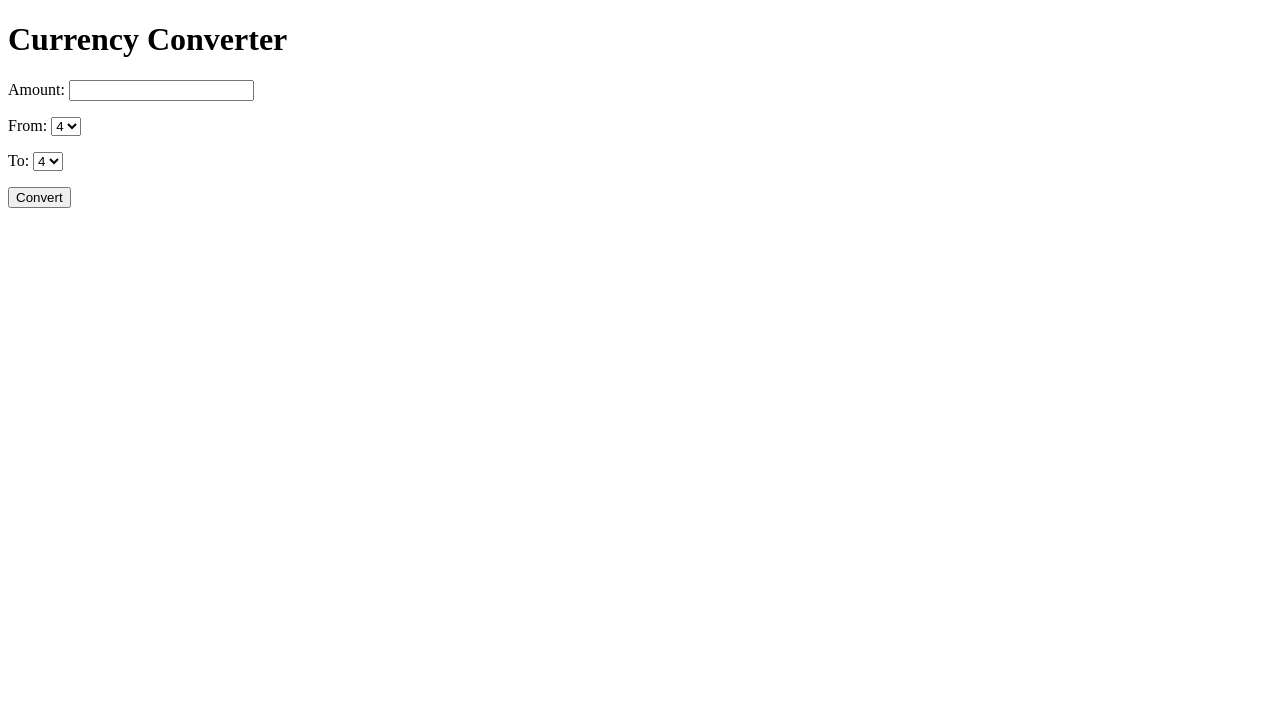
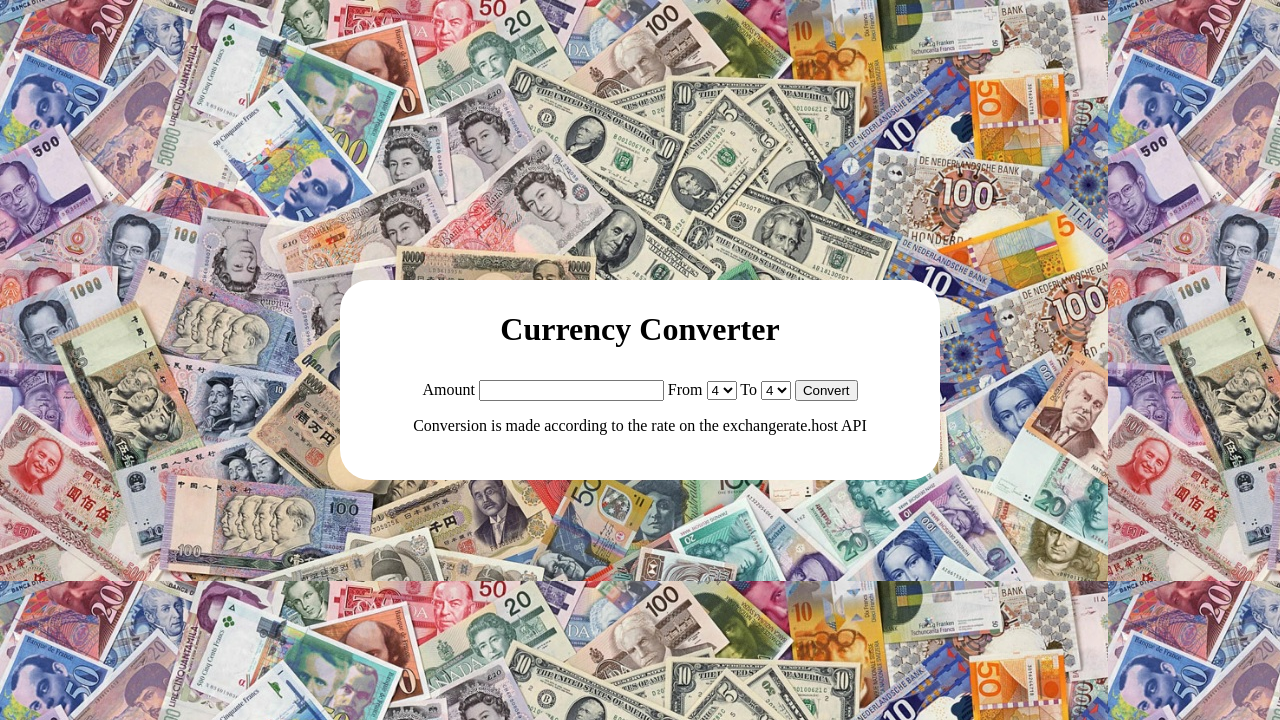
Before and after one commit to alvinist27/djangoExchange, a Django app: page / in a window 1280 px wide. Shown: the top 720 px of the page. Run offline with Django 4.2, Linux system fonts and the light colour scheme; tables that the repository leaves empty hold one stand-in row (values such as "Sample post"); a database or web service that is not in the repository returns one stand-in record (values such as "Sample title"); data that the repository does not hold is empty.

Commit message:
Добавление фронта

```diff
--- a/static/css/style.css
+++ b/static/css/style.css
@@ -0,0 +1,20 @@
+body {
+    background-image: url("../img/background.jpg");
+}
+
+.converter {
+    position: fixed;
+    background: #ffffff;
+    width: 600px;
+    height: 200px;
+    text-align: center;
+    left: 50%;
+    top: 50%;
+    margin: -120px 0 0 -300px;
+    border-radius: 30px;
+
+}
+
+.converter h1 {
+    padding: 10px;
+}
--- a/templates/app_exchange/convert.html
+++ b/templates/app_exchange/convert.html
@@ -1,14 +1,20 @@
 {% extends 'base.html' %}
 
 {% block content %}
-    <h1>Currency Converter</h1>
-    <form method="post">
-        {% csrf_token %}
-        {{ form.as_p }}
-        <button type="submit">Convert</button>
-    </form>
+    <div class="converter">
+        <h1>Currency Converter</h1>
+        <form method="post">
+            {% csrf_token %}
+            {{ form.amount.label }} {{ form.amount }}
+            {{ form.from_choice.label }} {{ form.from_choice }}
+            {{ form.to_choice.label }} {{ form.to_choice }}
+            <button type="submit">Convert</button>
+        </form>
+        {% if result %}
+            <h2>{{ form.amount.value }} {{ form.from_choice.value }} = {{ result }} {{ form.to_choice.value }}</h2>
+        {% else %}
+            <p>Conversion is made according to the rate on the exchangerate.host API</p>
+        {% endif %}
 
-    {% if result %}
-        <h2>{{ result }}</h2>
-    {% endif %}
+    </div>
 {% endblock %}
```
Also changed, not shown: static/img/background.jpg (added).
